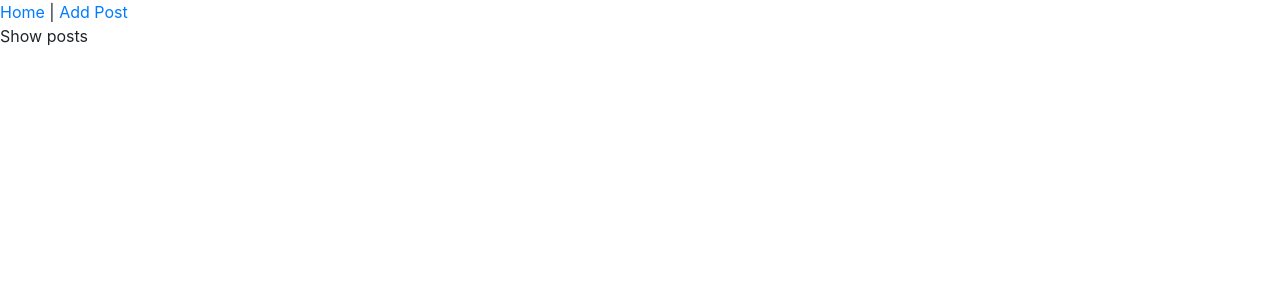
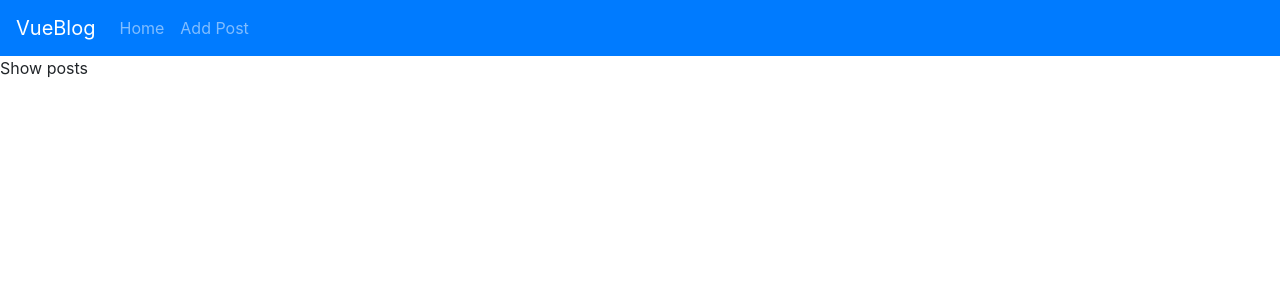
Before and after one commit to MoisesDuarte/vue-blog, a Vue app: page / in a window 1280 px wide. Shown: the top 300 px of the page. Built offline with nearby package versions, Linux system fonts and the light colour scheme.

Commit message:
Creating navbar component for navigation

```diff
--- a/src/App.vue
+++ b/src/App.vue
@@ -1,12 +1,19 @@
 <template>
   <div>
-    <div id="nav">
-      <router-link to="/">Home</router-link> |
-      <router-link to="/add">Add Post</router-link>
-    </div>
+    <navbar />
     <router-view/>
   </div>
 </template>
 
+<script>
+import Navbar from './components/navbar.vue';
+
+export default {
+  components: {
+    navbar: Navbar,
+  }
+}
+</script>
+
 <style>
 </style>
--- /dev/null
+++ b/src/components/navbar.vue
@@ -0,0 +1,22 @@
+<template>
+    <b-navbar toggleable="lg" type="dark" variant="primary">
+        <!-- Title -->
+        <b-navbar-brand>VueBlog</b-navbar-brand>
+
+        <!-- Navigation links -->
+        <b-navbar-nav>
+            <b-nav-item to="/">Home</b-nav-item>
+            <b-nav-item to="/add">Add Post</b-nav-item>
+        </b-navbar-nav>
+    </b-navbar>
+</template>
+
+<script>
+export default {
+
+}
+</script>>
+
+<style>
+
+</style>
```
